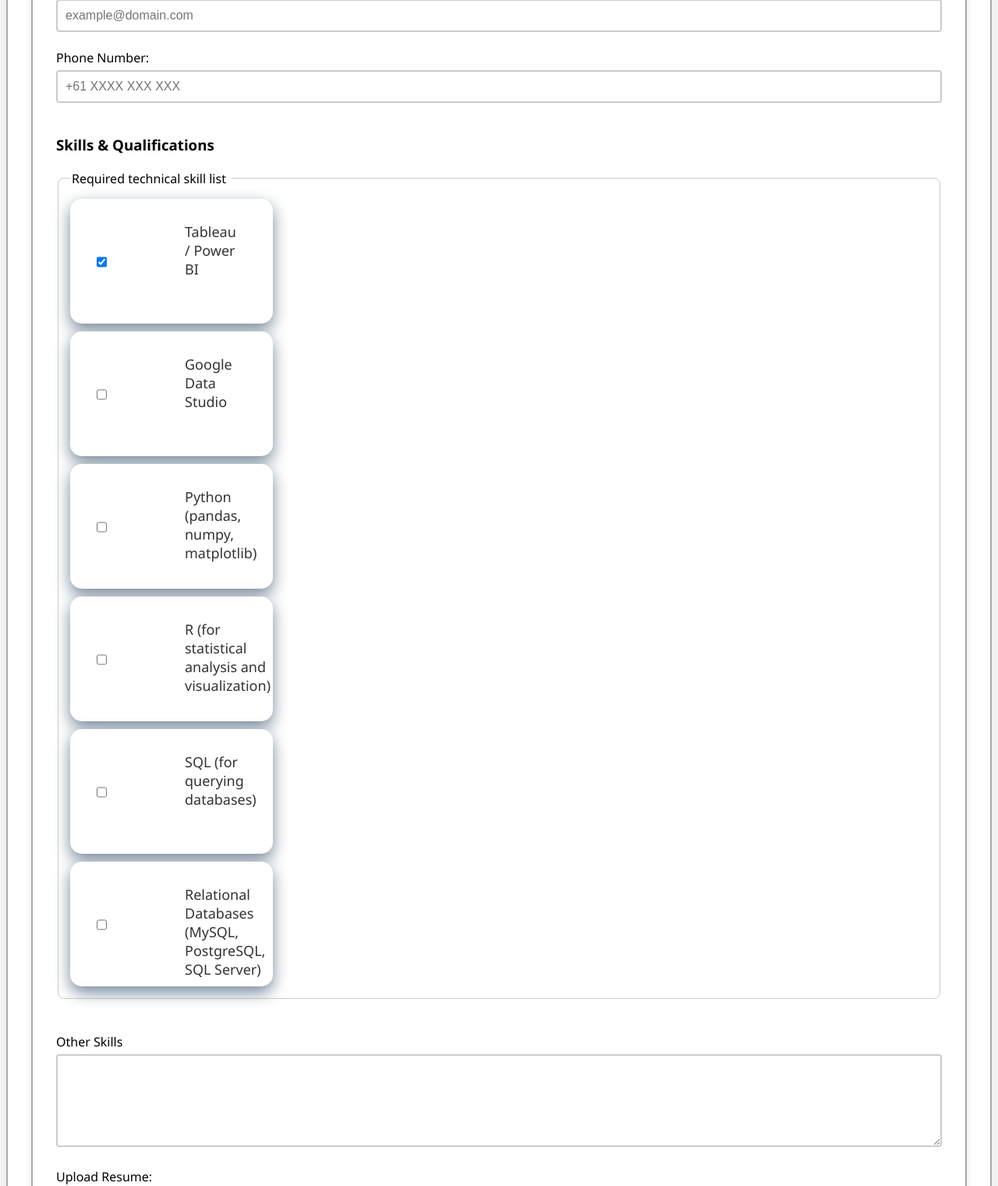
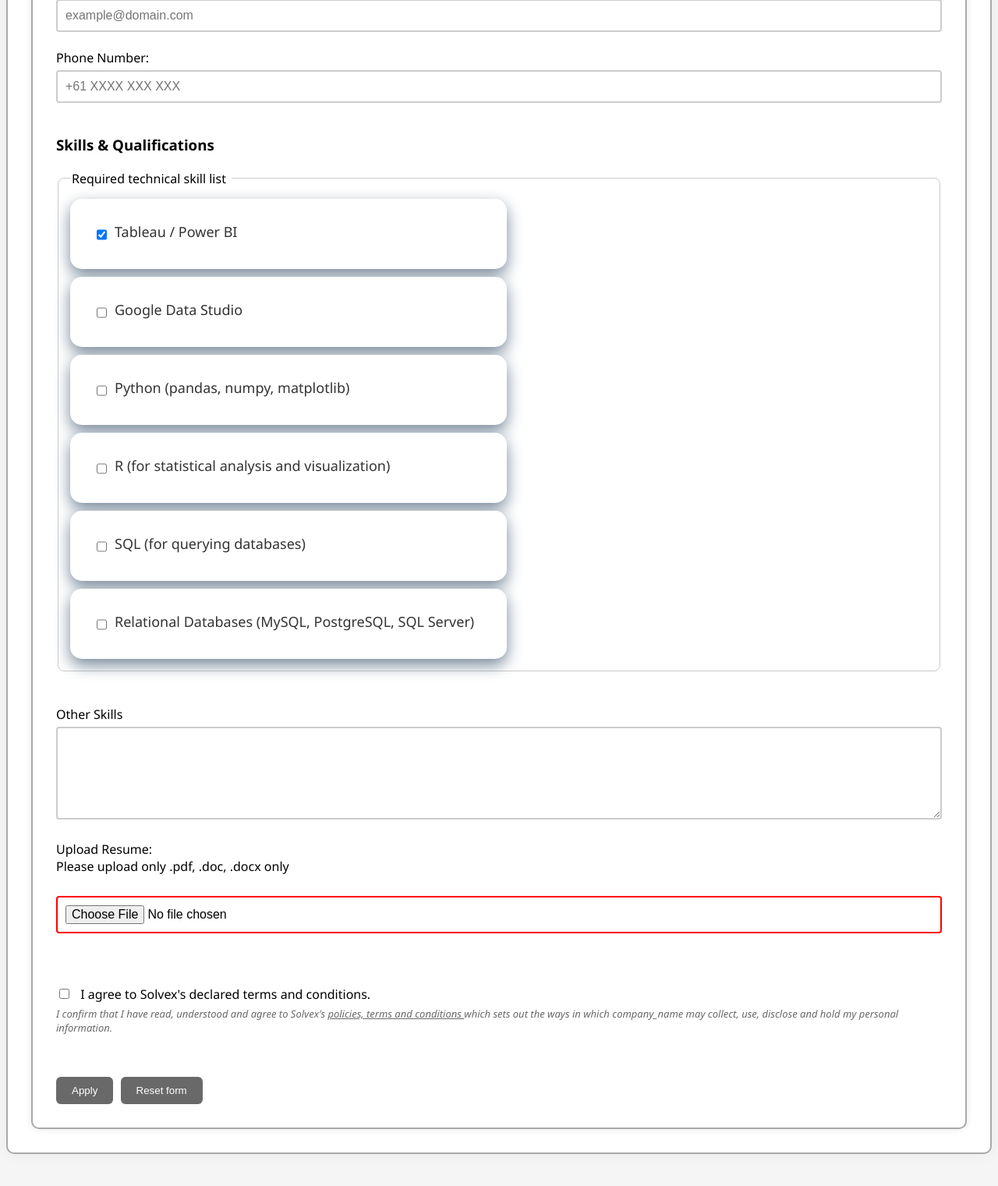
Before and after one commit to Janet1411/project1, a PHP site: page /Html/apply.html in a window 1280 px wide. Shown: the part 1692-3213 px from the top of the page at 78% size. Run offline with PHP 8.4, Linux system fonts and the light colour scheme.

Commit message:
re edit the flexboxes

```diff
--- a/Styles/apply.css
+++ b/Styles/apply.css
@@ -113,7 +113,7 @@ button:hover {
       display: flex;
       gap: 10px;
       justify-content: center;
-      flex-wrap: wrap;
+      flex-wrap: nowrap;
       flex-direction: column;
 
     }
@@ -122,14 +122,13 @@ button:hover {
       background-color: #fff;
       border-radius: 15px;
       padding: 30px;
-      width: 200px;
-      height:100px;
+      width: 500px;
+      height:30px;
       box-shadow: 0 8px 20px lightslategray;
       display: flex;
       font-size: 18px;
       color: #333;
       transition: transform 0.3s, box-shadow 0.2s;
-      column-gap: 5em;
 
     }
 
```
